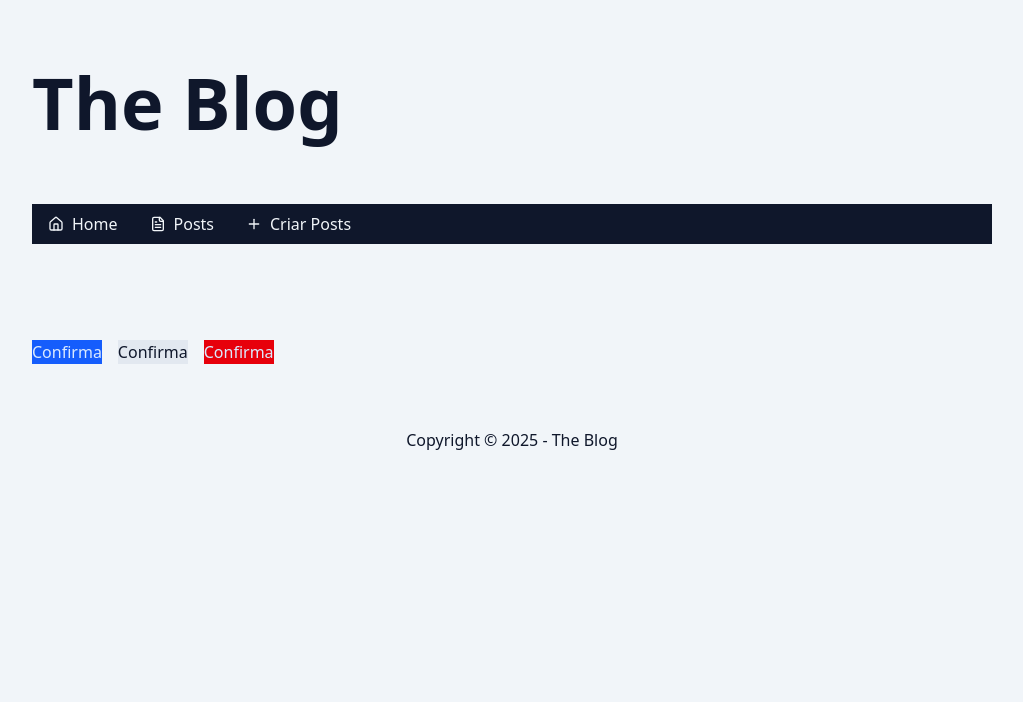
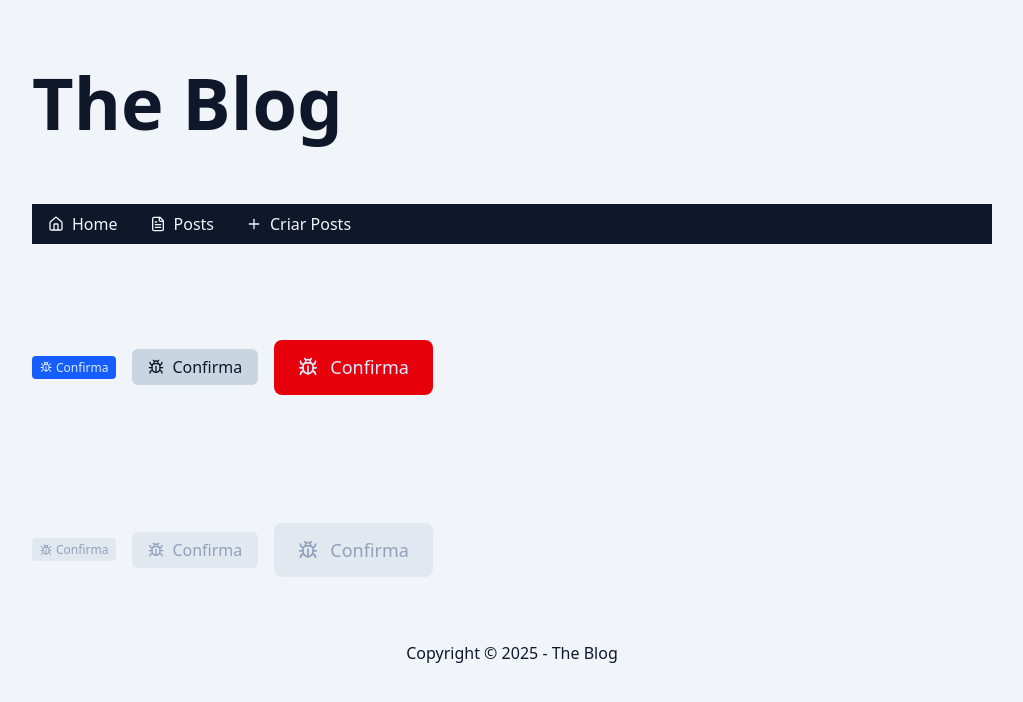
Before and after one commit to jordanogiacomet/blog-next-js, a Next.js app: page /admin/post/new in a window 1280 px wide. Shown: the top 702 px of the page, without its empty margins (128-1151 px from the left). Built offline with nearby package versions, Linux system fonts and the light colour scheme.

Commit message:
WIP - Aula 177 completa;

```diff
--- a/src/app/admin/post/new/page.tsx
+++ b/src/app/admin/post/new/page.tsx
@@ -1,19 +1,40 @@
 import { Button } from '@/components/Button';
+import { BugIcon } from 'lucide-react';
+import { Fragment } from 'react';
 
 export const dynamic = 'force-dynamic';
 
 export default async function AdminPostNewPage() {
   return (
-    <div className='py-16 flex gap-4 flex-wrap'>
+    <Fragment>
+      <div className='py-16 flex gap-4 flex-wrap items-center'>
         <Button variant='default' size='sm'>
+          <BugIcon />
           Confirma
         </Button>
         <Button variant='ghost' size='md'>
+          <BugIcon />
           Confirma
         </Button>
         <Button variant='danger' size='lg'>
+          <BugIcon />
           Confirma
         </Button>
       </div>
+      <div className='py-16 flex gap-4 flex-wrap items-center'>
+        <Button disabled variant='default' size='sm'>
+          <BugIcon />
+          Confirma
+        </Button>
+        <Button disabled variant='ghost' size='md'>
+          <BugIcon />
+          Confirma
+        </Button>
+        <Button disabled variant='danger' size='lg'>
+          <BugIcon />
+          Confirma
+        </Button>
+      </div>
+    </Fragment>
   );
 }
--- a/src/components/Button/index.tsx
+++ b/src/components/Button/index.tsx
@@ -15,18 +15,48 @@
   ...props
 }: ButtonProps) {
   const buttonVariants: Record<ButtonVariants, string> = {
-    default: clsx('bg-blue-600 text-blue-100'),
-    ghost: clsx('bg-slate-200 text-slate-900'),
-    danger: clsx('bg-red-600 text-blue-100'),
+    default: clsx('bg-blue-600 hover:bg-blue-700 text-blue-100'),
+    ghost: clsx('bg-slate-300 hover:bg-slate-400 text-slate-900'),
+    danger: clsx('bg-red-600 hover:bg-red-700 text-blue-100'),
   };
 
   const buttonSizes: Record<ButtonSizes, string> = {
-    sm: clsx(''),
-    md: clsx(''),
-    lg: clsx(''),
+    sm: clsx(
+      'text-xs/tight',
+      'py-1',
+      'px-2',
+      'rounded-sm',
+      '[&_svg]:w-3 [&_svg]:h-3 gap-1',
+    ),
+    md: clsx(
+      'text-base/tight',
+      'py-2',
+      'px-4',
+      'rounded-md',
+      '[&_svg]:w-4 [&_svg]:h-4 gap-2',
+    ),
+    lg: clsx(
+      'text-lg/tight',
+      'py-4',
+      'px-6',
+      'rounded-lg',
+      '[&_svg]:w-5 [&_svg]:h-5 gap-3',
+    ),
   };
 
-  const buttonClasses = clsx(buttonVariants[variant], buttonSizes[size]);
+  const buttonClasses = clsx(
+    buttonVariants[variant],
+    buttonSizes[size],
+    'flex',
+    'items-center',
+    'justify-center',
+    'cursor-pointer',
+    'transition',
+    'disabled:bg-slate-200',
+    'disabled:text-slate-400',
+    'disabled:cursor-not-allowed',
+    props.className,
+  );
 
-  return <button className={buttonClasses} {...props} />;
+  return <button {...props} className={buttonClasses} />;
 }
--- a/src/components/Dialog/index.tsx
+++ b/src/components/Dialog/index.tsx
@@ -2,6 +2,7 @@
 
 import clsx from 'clsx';
 import React from 'react';
+import { Button } from '../Button';
 
 type DialogProps = {
   isVisible: boolean;
@@ -53,31 +54,24 @@
         </h3>
         <div id='dialog-description'>{content}</div>
         <div className='flex items-center justify-around'>
-          <button
-            className={clsx(
-              'bg-slate-300 text-slate-950 hover:bg-slate-400 transition',
-              'flex items-center justify-center',
-              'py-2 px-4 rounded-lg cursor-pointer',
-              'disabled:bg-slate-200 disabled:text-slate-400 disabled:cursor-not-allowed',
-            )}
+          <Button
+            variant='ghost'
+            size='md'
             autoFocus
             onClick={handleCancel}
             disabled={disabled}
           >
             Cancelar
-          </button>
-          <button
-            className={clsx(
-              'bg-blue-500 text-blue-50 hover:bg-blue-600 transition',
-              'flex items-center justify-center',
-              'py-2 px-8 rounded-lg cursor-pointer',
-              'disabled:bg-slate-200 disabled:text-slate-400 disabled:cursor-not-allowed',
-            )}
+          </Button>
+          <Button
+            variant='default'
+            size='md'
+            autoFocus
             onClick={onConfirm}
             disabled={disabled}
           >
-            Ok
-          </button>
+            Confirmar
+          </Button>
         </div>
       </div>
     </div>
--- /dev/null
+++ b/src/components/InputText/index.tsx
@@ -0,0 +1,9 @@
+type InputTextProps = {} & React.ComponentProps<'input'>;
+
+export function InputText({ ...props }: InputTextProps) {
+  return (
+    <div>
+      <input {...props} />
+    </div>
+  );
+}
```
Also changed, not shown: 1 other file (tests, documents, lock files or other folders). Lines whose indentation alone changed are shown as unchanged.
